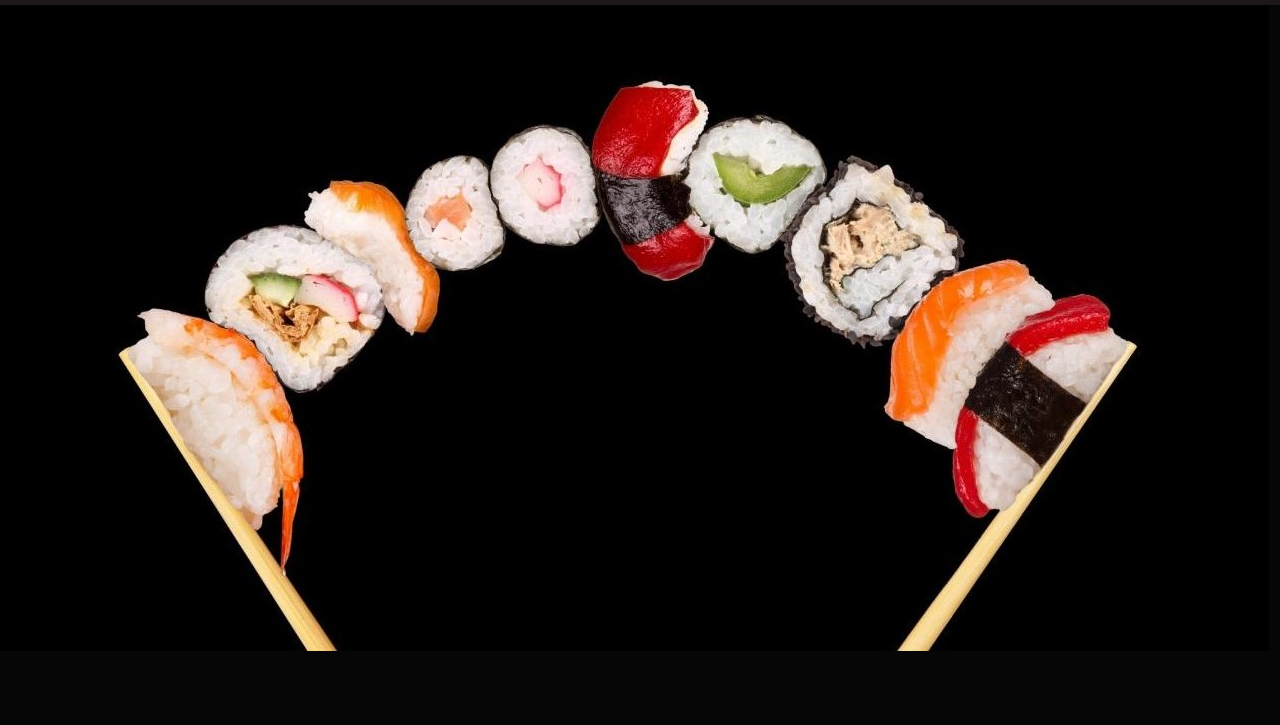
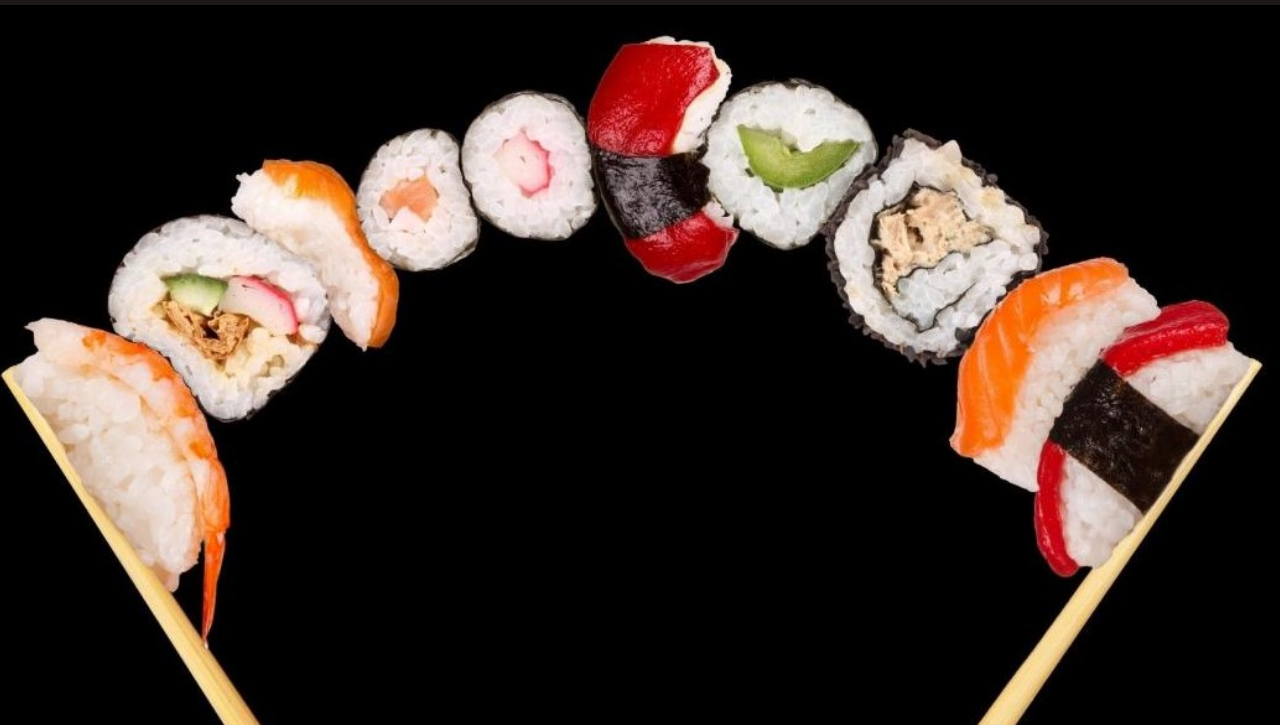
Before and after one commit to mascorro-xxiii/SushiCat, a plain HTML site: page index.html in a window 1280 px wide. Shown: the part 58-783 px from the top of the page. Drawn offline with nearby package versions, Linux system fonts and the light colour scheme; files whose address does not match are found by name; a web font is replaced by a local one.

Commit message:
modificacion del header

```diff
--- a/css/stylo.css
+++ b/css/stylo.css
@@ -2,19 +2,17 @@
 
 *{
     letter-spacing: 2px;
+    /* color: #d3d5fd; */
   }
 
-html{
-    height: 100%;
-    width: 100%;
-    color: #d3d5fd;
-}
-
-body {
-    height: 100%;
-    width: 100%;
-    overflow-x: hidden;
-
+.header{
+  width: 100%;
+    min-height: 100vh;
+    background-image: url(../img/sushi_wallpaper.jpg);
+    background-repeat: no-repeat;
+    background-position: center;
+    background-size: cover;
+    background-attachment: fixed;
 }
 
 nav{
--- a/index.html
+++ b/index.html
@@ -19,16 +19,18 @@
 </head>
 <body>
     <!-- NAV -->
-    <nav class="navbar navbar-expand-lg navbar-dark">
+    <header class="header">
+      <div class="container">
+        <nav class="navbar navbar-expand-lg navbar-dark fixed-top">
           <a class="navbar-brand" href="#">SushiCat!</a>
           <button class="navbar-toggler" type="button" data-toggle="collapse" data-target="#navbarColor01" aria-controls="navbarColor01" aria-expanded="false" aria-label="Toggle navigation">
             <span class="navbar-toggler-icon"></span>
           </button>
 
           <div class="collapse navbar-collapse justify-content-left navbariConography" id="navbar">
-          <ul class="navbar-nav mr-auto ml-auto mt-2 mt-lg-0">
+            <ul class="navbar-nav ml-auto w-100 justify-content-center">
               <li class="nav-item active">
-              <a class="nav-link" href="#home">Home <span class="sr-only">(current)</span></a>
+                <a class="nav-link" href="#home">Home</a>
               </li>
               <li class="nav-item">
                 <a class="nav-link" href="#about">Nosotros</a>
@@ -42,13 +44,8 @@
             </ul>
           </div>
         </nav>
-
-    <!-- HOME -->
-    <div class="container-fluid ">
-        <div id="home" class="row">
-          <img src="img/sushi_wallpaper.jpg" class="index-image">
       </div>
-    </div>
+    </header>
 
     <!-- Nosotros -->
     <div class="container-fluid">
```
Lines whose indentation alone changed are shown as unchanged.
